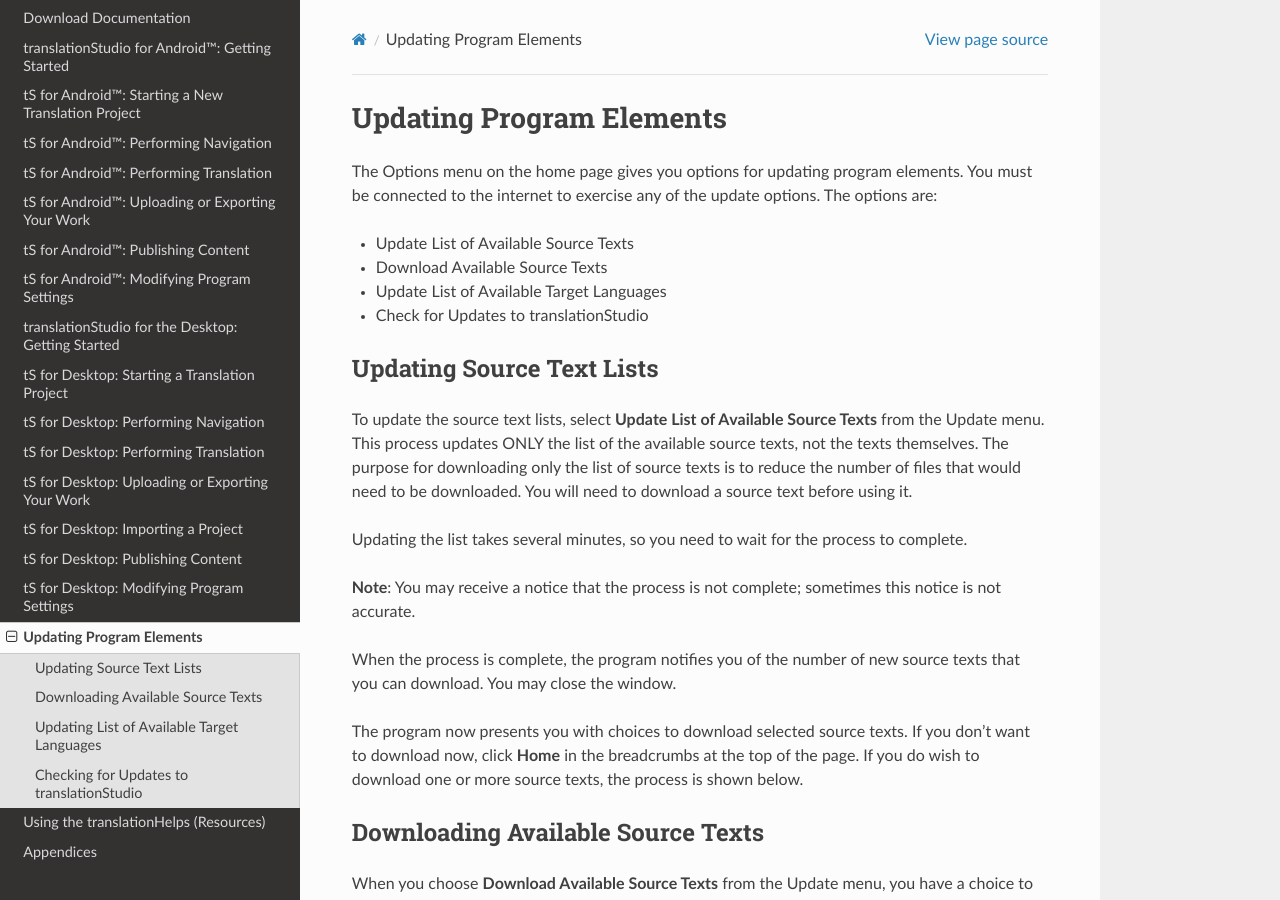
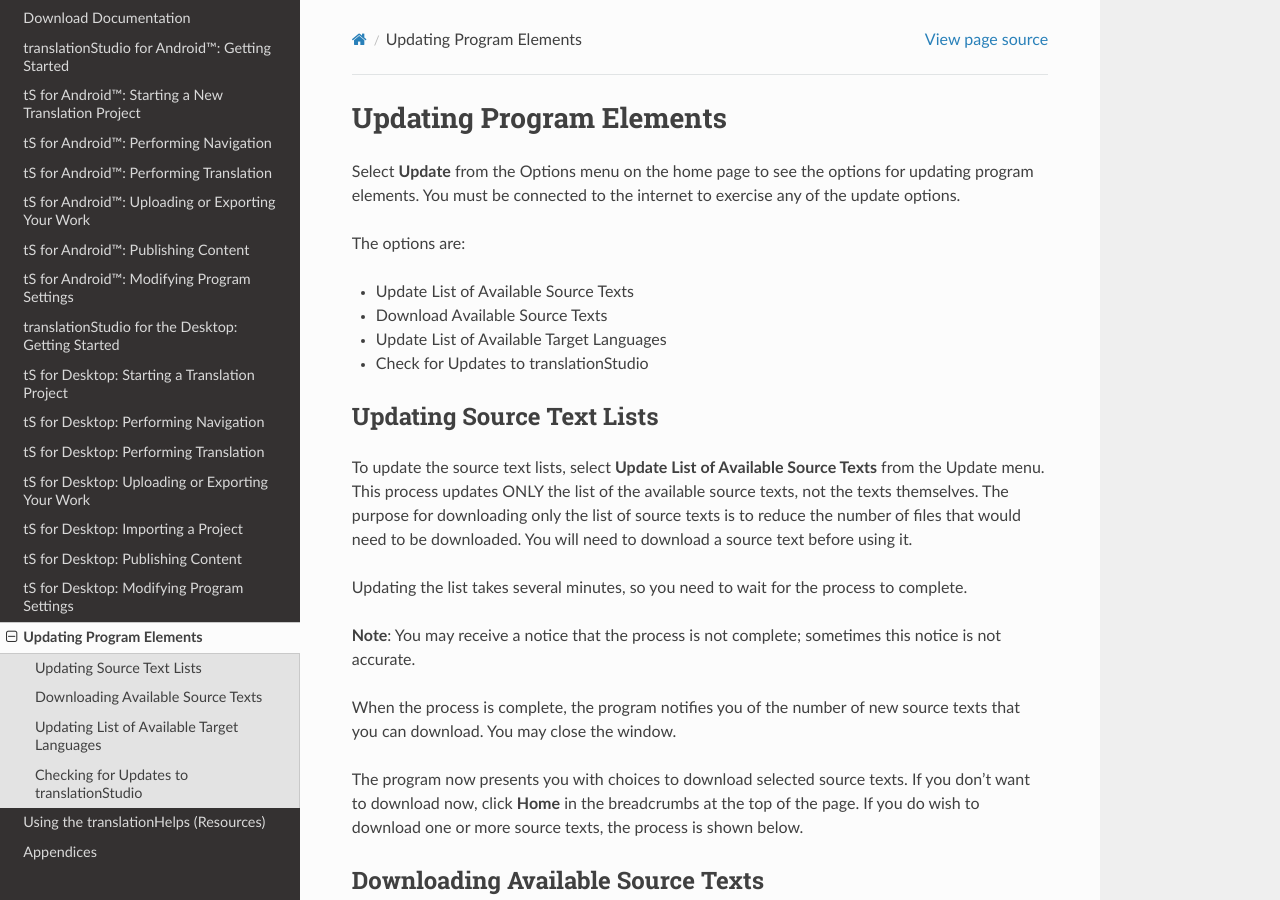
Before and after one commit to unfoldingWord-dev/translationStudio-Info, a Sphinx documentation site: the page built from docs/dtSupdates.rst, in a window 1280 px wide and 900 px high. Built offline with Sphinx 7.4.7 and the Read the Docs theme 2.0.0, drawn with Linux system fonts in a browser that asks for light colours; pages that are not in the unit, such as notebooks, are missing from menus.

Commit message:
Update dtSupdates.rst

```diff
--- a/docs/dtSupdates.rst
+++ b/docs/dtSupdates.rst
@@ -1,7 +1,9 @@
 Updating Program Elements
 =========================
 
-The Options menu on the home page gives you options for updating program elements. You must be connected to the internet to exercise any of the update options. The options are:
+Select **Update** from the Options menu on the home page to see the options for updating program elements. You must be connected to the internet to exercise any of the update options.
+
+The options are:
 
 * Update List of Available Source Texts
 
```
